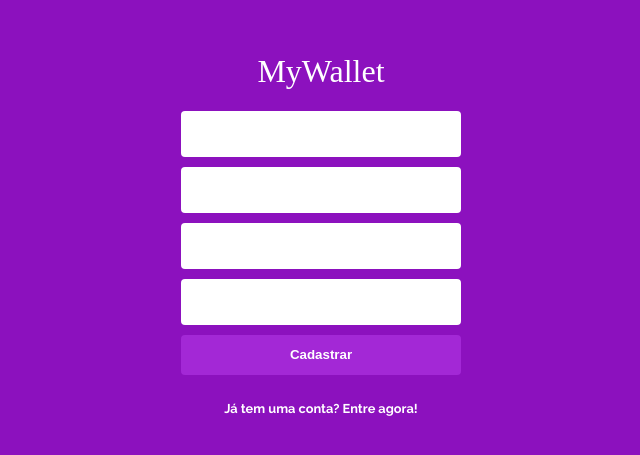
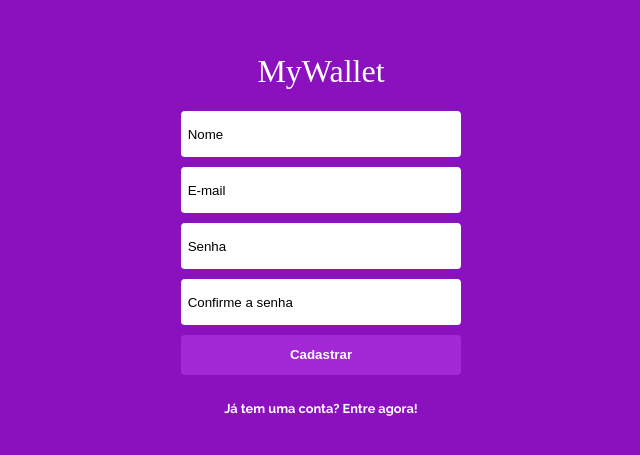
Before and after one commit to daniel-bernardino747/MyWallet-F, a React (Create React App) app: page /sign-up in a window 1280 px wide. Shown: the part 155-610 px from the top of the page, without its empty margins (319-959 px from the left). Built offline with nearby package versions, Linux system fonts and the light colour scheme; a web font is replaced by a local one.

Commit message:
feat: add some style in auth pages

```diff
--- a/src/components/AuthForm/style.js
+++ b/src/components/AuthForm/style.js
@@ -5,6 +5,9 @@ const Forms = styled.form`
   input {
     margin-bottom: 0.7em;
   }
+  display: flex;
+  flex-direction: column;
+  place-items: center;
 `;
 
 const ButtonSubmit = styled.input.attrs({ type: 'submit' })`
@@ -15,6 +18,11 @@ const ButtonSubmit = styled.input.attrs({ type: 'submit' })`
   color: ${COLOR.WHITE};
   font-weight: 700;
   background-color: ${COLOR.LIGHT_PURPLE};
+  cursor: pointer;
+  &&:hover {
+    width: 20em;
+    background-color: ${COLOR.PINK};
+  }
 `;
 
 const Title = styled.h1`
@@ -38,8 +46,7 @@ const SignUp = styled.p`
 `;
 
 const Input = styled.input.attrs((props) => ({
-  type: 'text',
-  placeholder: props.text,
+  placeholder: props.detail,
 }))`
   width: 21em;
   height: 3.5em;
--- a/src/constants/colors.js
+++ b/src/constants/colors.js
@@ -1,5 +1,6 @@
 const COLOR = {
   WHITE: 'rgba(255, 255, 255, 1)',
+  PINK: 'rgba(215, 44, 231, 1)',
   PURPLE: 'rgba(140, 17, 190, 1)',
   LIGHT_PURPLE: 'rgba(163, 40, 214, 1)',
   LIGHT_GREY: 'rgba(198, 198, 198, 1)',
```
